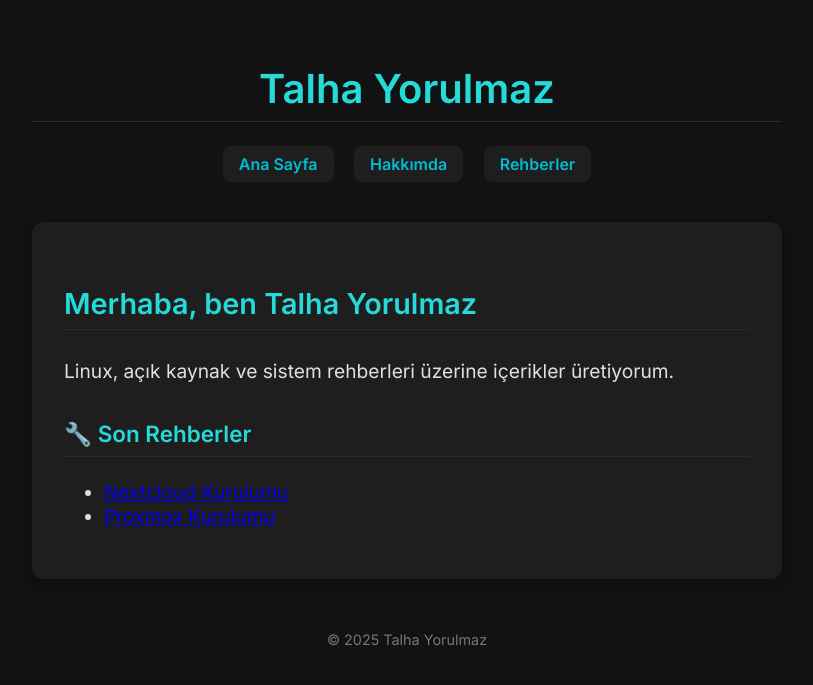
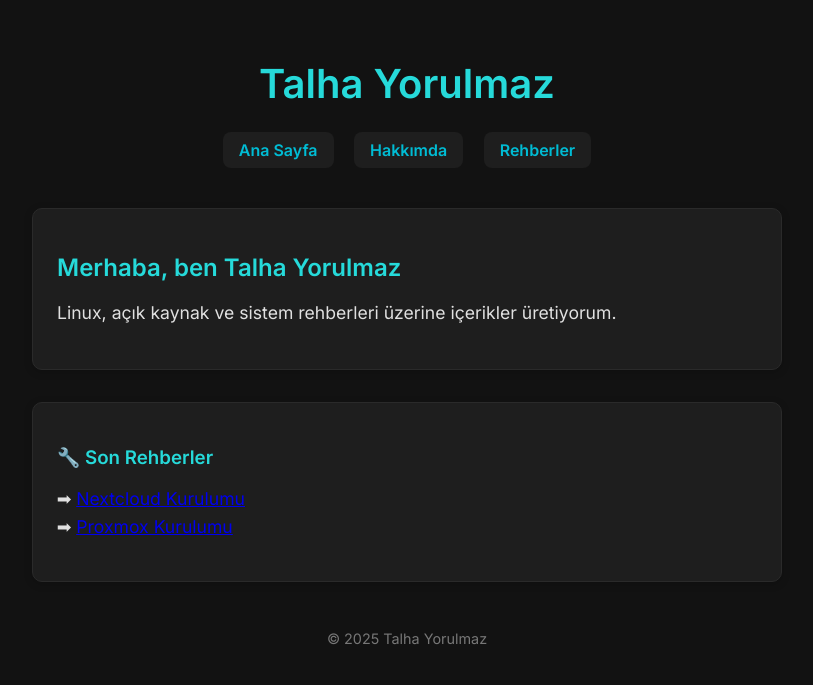
Before and after one commit to talhayrlmz/talhayorulmaz.github.io, a Jekyll site: the page built from index.md, in a window 1280 px wide. Shown: the top 685 px of the page, without its empty margins (233-1046 px from the left). Built offline with Jekyll 4.4.1, drawn with Linux system fonts in a browser that asks for light colours.

Commit message:
Update main.scss

```diff
--- a/assets/css/main.scss
+++ b/assets/css/main.scss
@@ -55,13 +55,34 @@ nav a:hover {
 }
 
 main {
-  background-color: var(--card-bg);
-  padding: 2rem;
-  border-radius: 12px;
-  box-shadow: 0 4px 20px rgba(0, 0, 0, 0.3);
-  font-size: 1.2rem;
+  padding: 0;
   margin-bottom: 3rem;
+}
+
+.card {
+  background: var(--card-bg);
+  border: 1px solid #2a2a2a;
+  border-radius: 10px;
+  padding: 1.5rem;
+  margin: 2rem auto;
+  box-shadow: 0 2px 8px rgba(0,0,0,0.2);
   text-align: left;
+  max-width: 100%;
+}
+
+.card h2, .card h3 {
+  color: var(--accent-hover);
+  margin-bottom: 1rem;
+}
+
+.card p, .card li {
+  font-size: 1.1rem;
+  line-height: 1.6;
+}
+
+.card ul {
+  padding-left: 1.2rem;
+  list-style-type: '➡ ';
 }
 
 footer {
@@ -69,40 +90,3 @@ footer {
   font-size: 0.9rem;
   margin-top: 2rem;
 }
-
-h1, h2, h3 {
-  color: var(--accent-hover);
-  margin-top: 2rem;
-  border-bottom: 1px solid #2a2a2a;
-  padding-bottom: 0.5rem;
-}
-
-p {
-  line-height: 1.8;
-  margin: 1rem 0;
-}
-
-code, pre {
-  background: var(--code-bg);
-  padding: 0.3rem 0.5rem;
-  border-radius: 5px;
-  font-family: 'Fira Code', monospace;
-  color: #8aff80;
-  overflow-x: auto;
-}
-
-@media (max-width: 600px) {
-  .container {
-    padding: 1rem;
-  }
-
-  nav a {
-    display: block;
-    margin: 0.5rem auto;
-    width: 90%;
-  }
-
-  main {
-    font-size: 1rem;
-  }
-}
```
